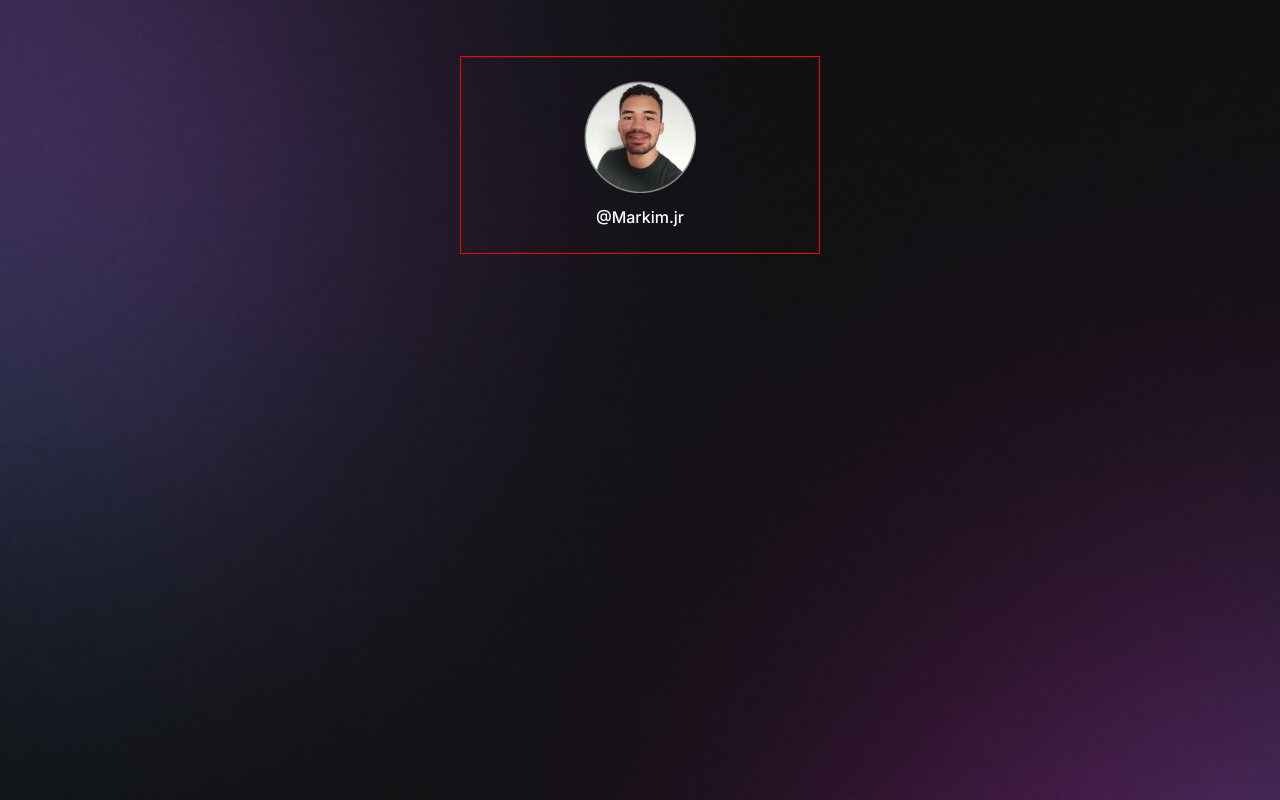
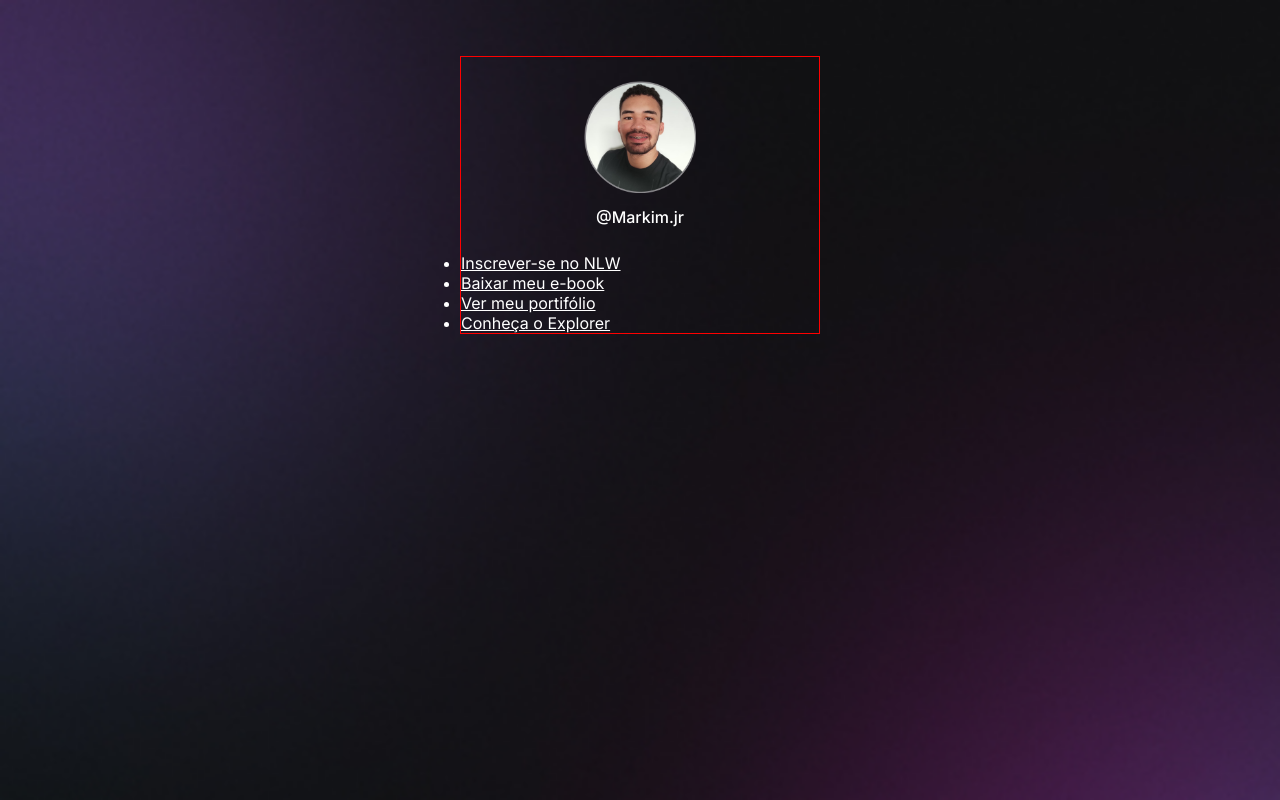
Before and after one commit to MarcosVenicioSJr/DevLInks, a plain HTML site: page index.html in a window 1280 px wide. Drawn offline with Linux system fonts and the light colour scheme.

```diff
--- a/index.html
+++ b/index.html
@@ -19,6 +19,20 @@
       <img src="./assets/avatar.png" alt="Foto de Marcos Venicio, sorrindo." />
       <p>@Markim.jr</p>
     </div>
+    <ul>
+      <li>
+        <a href="#" target="_blank">Inscrever-se no NLW</a>
+      </li>
+      <li>
+        <a href="#" target="_blank">Baixar meu e-book</a>
+      </li>
+      <li>
+        <a href="#" target="_blank">Ver meu portifólio</a>
+      </li>
+      <li>
+        <a href="#" target="_blank">Conheça o Explorer</a>
+      </li>
+    </ul>
 </body>
 
 </html>
```
